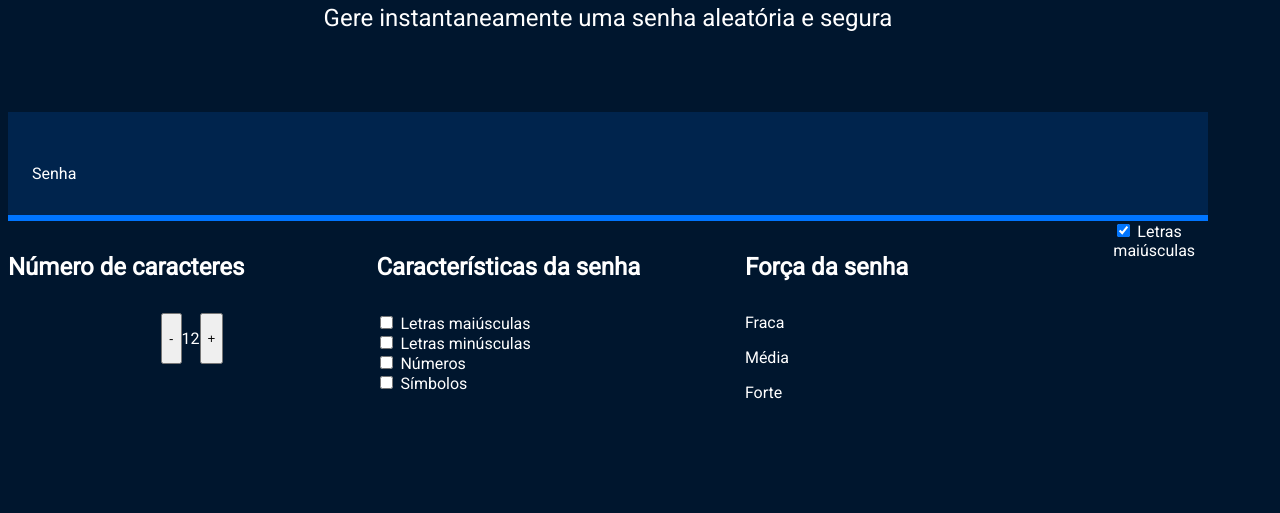
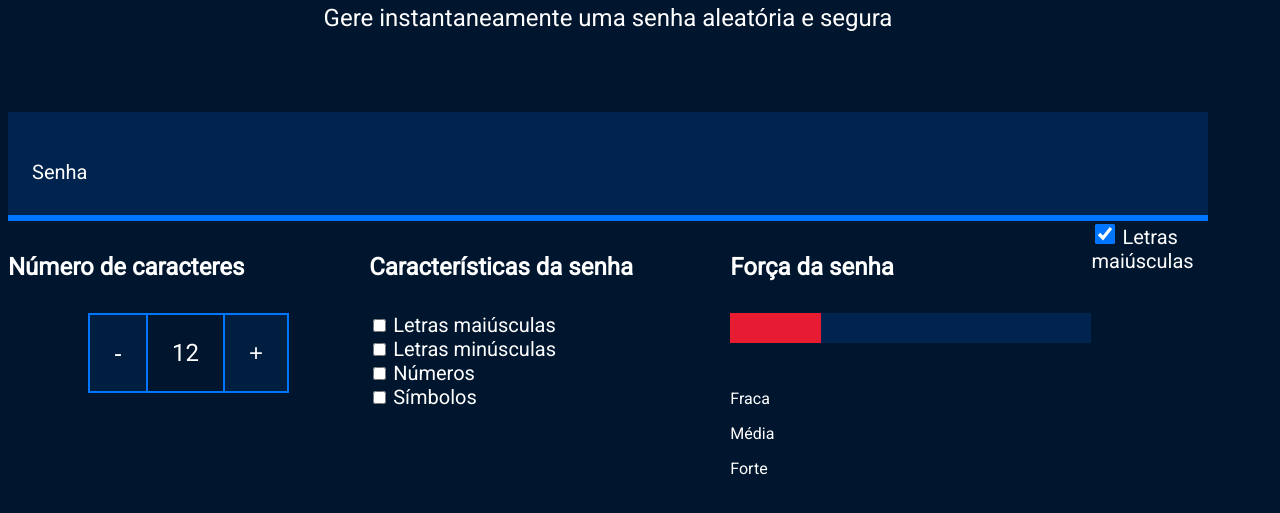
Before and after one commit to mateuseduardos/senhas, a plain HTML site: page senhas/index.html in a window 1280 px wide. Shown: the part 191-704 px from the top of the page. Drawn offline with Linux system fonts and the light colour scheme; a script that the page names is missing.

Commit message:
Update style.css

```diff
--- a/senhas/style.css
+++ b/senhas/style.css
@@ -80,9 +80,68 @@ body{
     display: flex;
     justify-content: center;
 }
+.parametro-senha__texto{
+    padding: 24px;
+    border-top: 2px solid var(--borda);
+    border-bottom: 2px solid var(--borda);
+    margin: 0;
+    font-size: 24px;
+    display: flex;
+    justify-content: space-between;
+}
+.parametro-senha__botao{
+    background-color: var(--fundo-texto);
+    color: var(--branco);
+    border: 2px solid var(--borda);
+    padding: 24px;
+    font-size: 24px;
+    cursor: pointer;
+}
+.parametro-senha__botao{
+    background-color: var(--fundo-texto);
+    color: var(--branco);
+    border: 2px solid var(--borda);
+    padding: 24px;
+    font-size: 24px;
+    cursor: pointer;
+}
+.checkbox{
+    width: 20px;
+    height: 20px;
+    cursor: pointer;
+}
+.barra{
+    background-color: var(--fundo-senha);
+    height: 30px;
+    width: 100%;
+}
+.fraca{
+    height: 30px;
+    width: 25%;
+    background-color: #E71B32;
+    position: relative;
+    bottom: 30px;
+}
+.media{
+    height: 30px;
+    width: 50%;
+    background-color: #FAF408;
+    position: relative;
+    bottom: 30px;
+}
+.forte{
+    height: 30px;
+    width: 100%;
+    background-color: #00FF85;
+    position: relative;
+    bottom: 30px;
+}
 
 @media screen and (min-width: 768px) {
     .parametro-coluna__senha{
         flex-direction: row;
     }
 }
+label{
+    font-size: 20px;
+}
```
